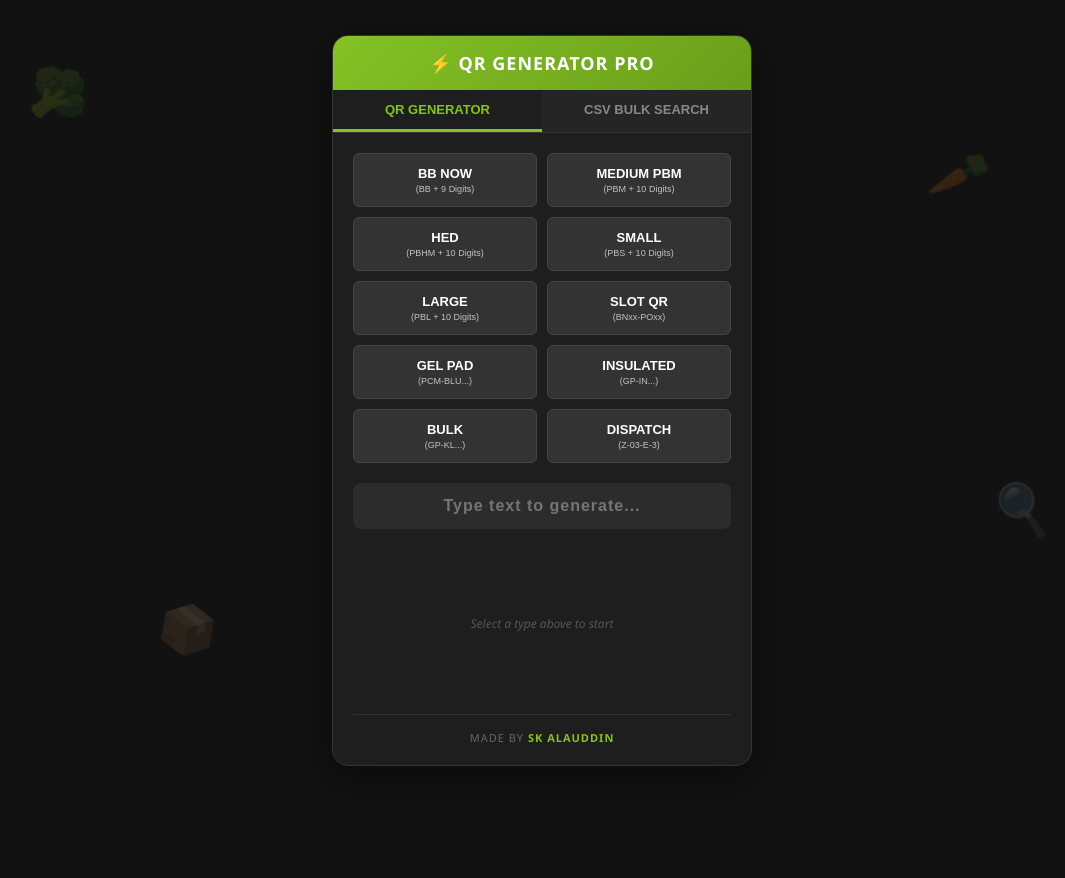
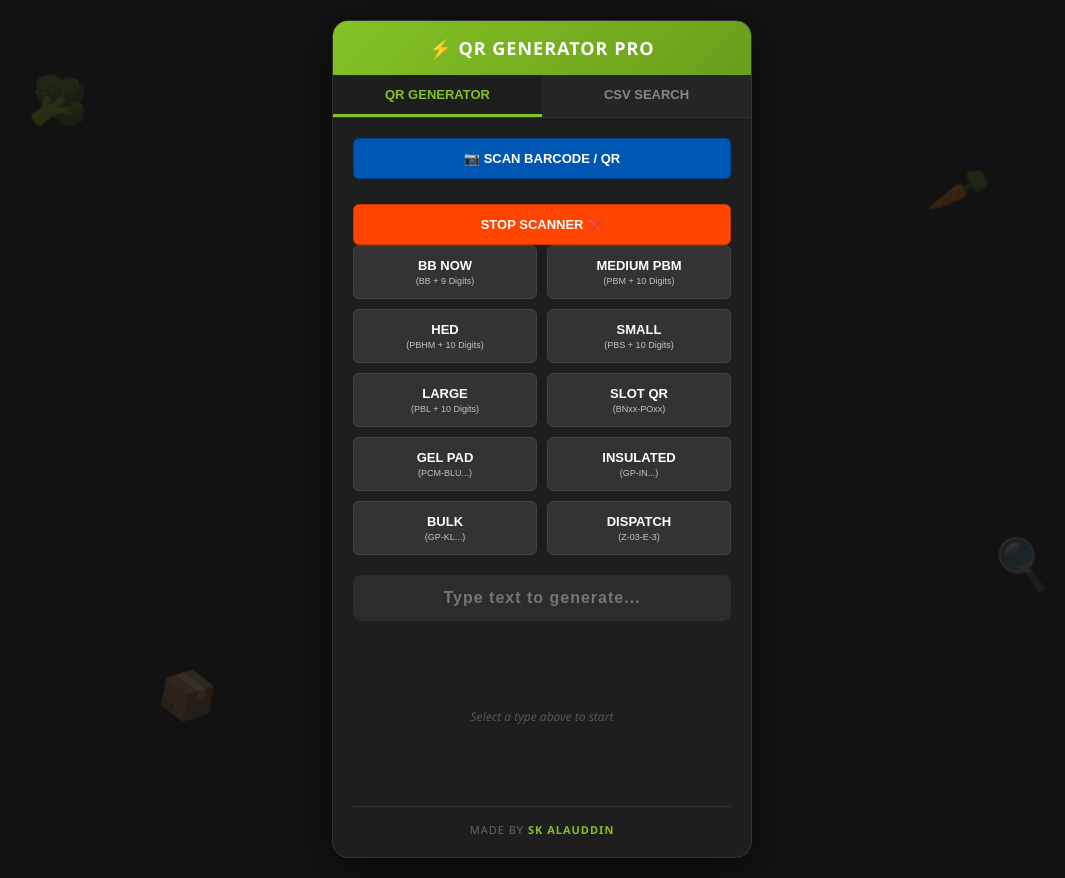
Before and after one commit to DatagenieSK/Test, a plain HTML site: page index.html in a window 1280 px wide. Shown: the whole page, without its empty margins (98-1163 px from the left). Before the commit the page ends 800 px from the top, so only its background shows below. Drawn offline with nearby package versions, Linux system fonts and the light colour scheme.

Commit message:
Implement barcode scanning and update search tab
Added barcode scanning functionality and updated the search tab.

```diff
--- a/index.html
+++ b/index.html
@@ -6,6 +6,7 @@
     <title>BB QR Pro</title>
     <script src="https://cdnjs.cloudflare.com/ajax/libs/qrcodejs/1.0.0/qrcode.min.js"></script>
     <script src="https://cdnjs.cloudflare.com/ajax/libs/PapaParse/5.4.1/papaparse.min.js"></script>
+    <script src="https://unpkg.com/html5-qrcode"></script>
     <link rel="stylesheet" href="style.css">
 </head>
 <body>
@@ -24,10 +25,19 @@
 
         <div class="tabs">
             <button class="tab-btn active" onclick="switchTab('generator', this)">QR Generator</button>
-            <button class="tab-btn" onclick="switchTab('search', this)">CSV Bulk Search</button>
+            <button class="tab-btn" onclick="switchTab('search', this)">CSV Search</button>
         </div>
 
         <div class="content">
+
+            <button class="type-btn" id="scanBtn" style="width: 100%; margin-bottom: 15px; background-color: #0056b3; border-color: #004494;" onclick="startScanner()">
+                📷 Scan Barcode / QR
+            </button>
+
+            <div id="scanner-container">
+                <div id="reader"></div>
+                <button class="type-btn" style="width: 100%; margin-top: 10px; background-color: #ff4500; border-color: #cc3700;" onclick="stopScanner()">Stop Scanner ❌</button>
+            </div>
 
             <div id="generatorTab" class="tab-content active">
                 <div class="btn-grid">
```
